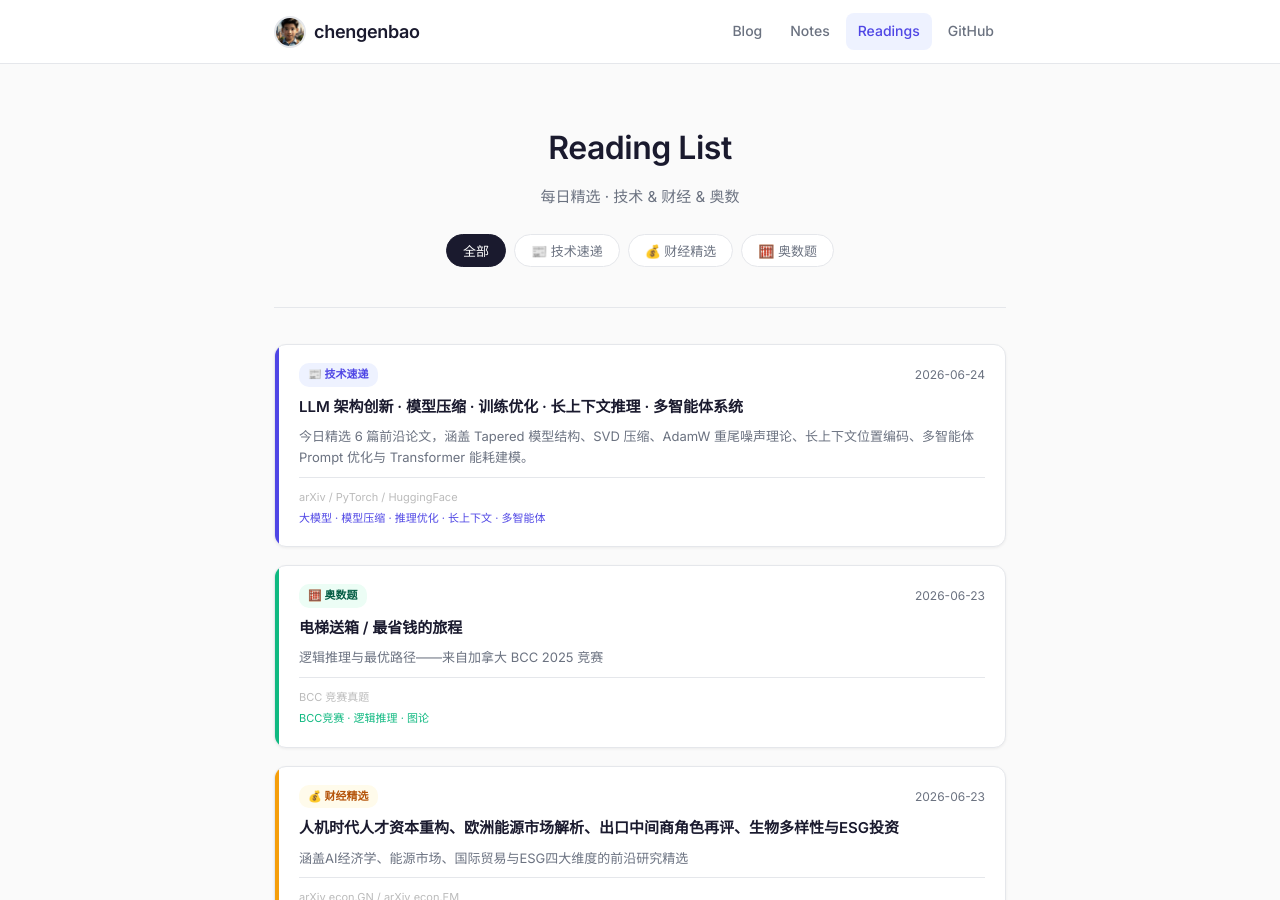
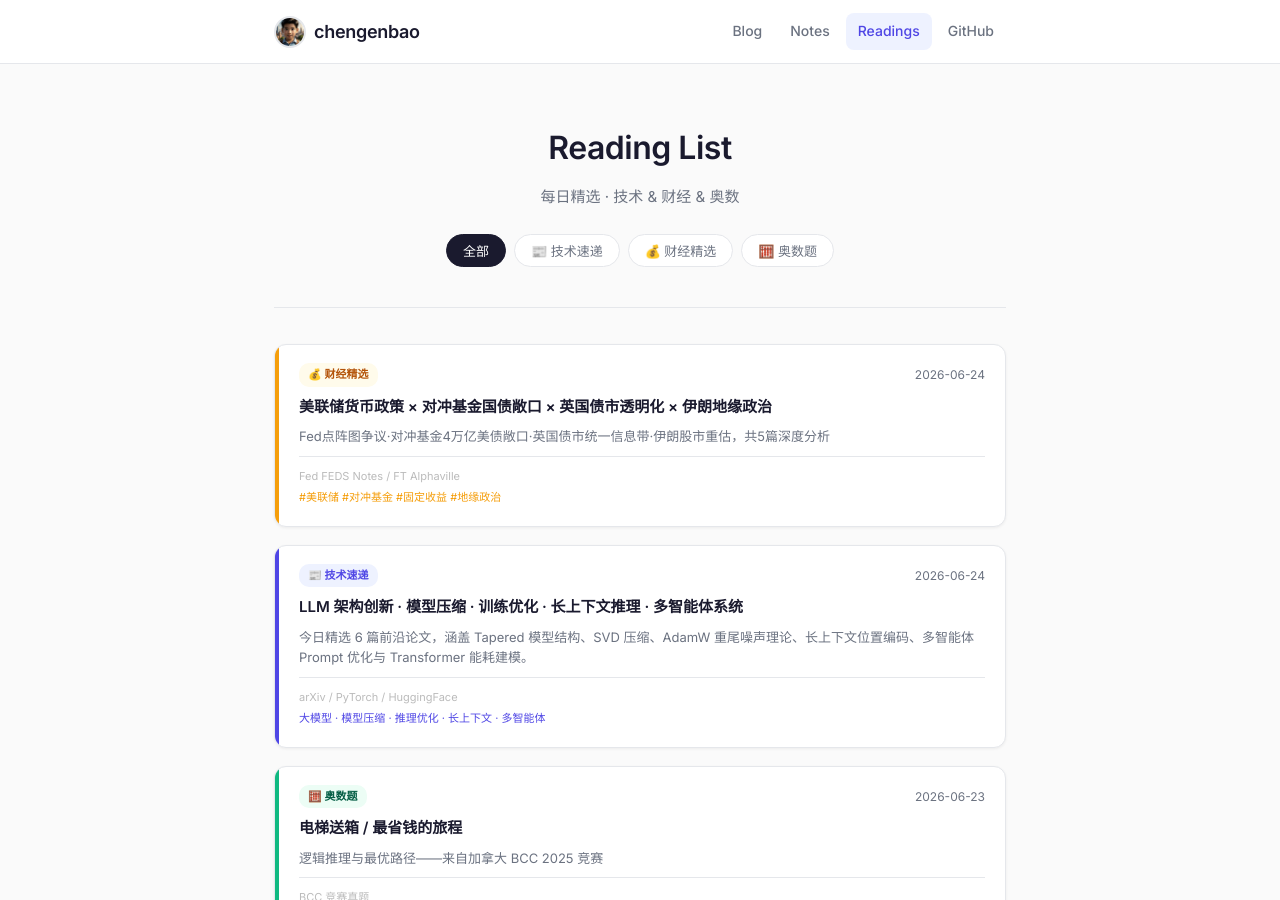
Before and after one commit to chengenbao/chengenbao.github.io, a Jekyll site: the page built from reading-list/index.md, in a window 1280 px wide and 900 px high. Built offline with Jekyll 4.4.1, drawn with Linux system fonts in a browser that asks for light colours.

Commit message:
update index: add finance daily 2026-06-24

```diff
--- a/reading-list/index.md
+++ b/reading-list/index.md
@@ -18,6 +18,21 @@ permalink: /reading-list/
   </div>
 
   <div class="rl-grid">
+<a class="rl-card finance" href="/reading-list/2026-06-24-finance-daily/">
+  <div class="rl-accent"></div>
+  <div class="rl-body">
+    <div class="rl-top">
+      <span class="rl-badge finance">💰 财经精选</span>
+      <time>2026-06-24</time>
+    </div>
+    <h2>美联储货币政策 × 对冲基金国债敞口 × 英国债市透明化 × 伊朗地缘政治</h2>
+    <p>Fed点阵图争议·对冲基金4万亿美债敞口·英国债市统一信息带·伊朗股市重估，共5篇深度分析</p>
+    <div class="rl-meta">
+      <span class="rl-source">Fed FEDS Notes / FT Alphaville</span>
+      <span class="rl-tags">#美联储 #对冲基金 #固定收益 #地缘政治</span>
+    </div>
+  </div>
+</a>
 <a class="rl-card tech" href="/reading-list/2026-06-24-tech-daily/">
   <div class="rl-accent"></div>
   <div class="rl-body">
```
